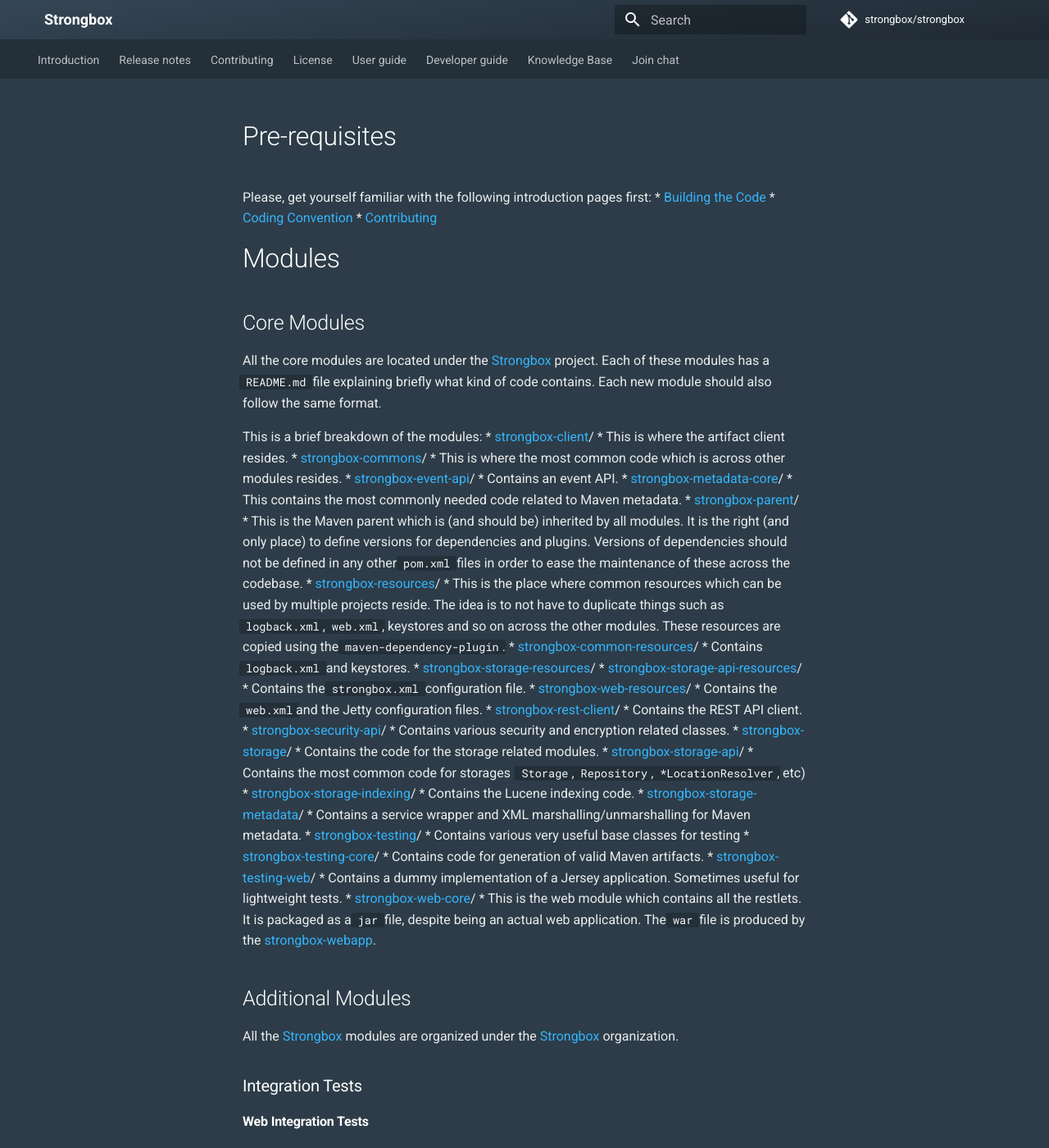
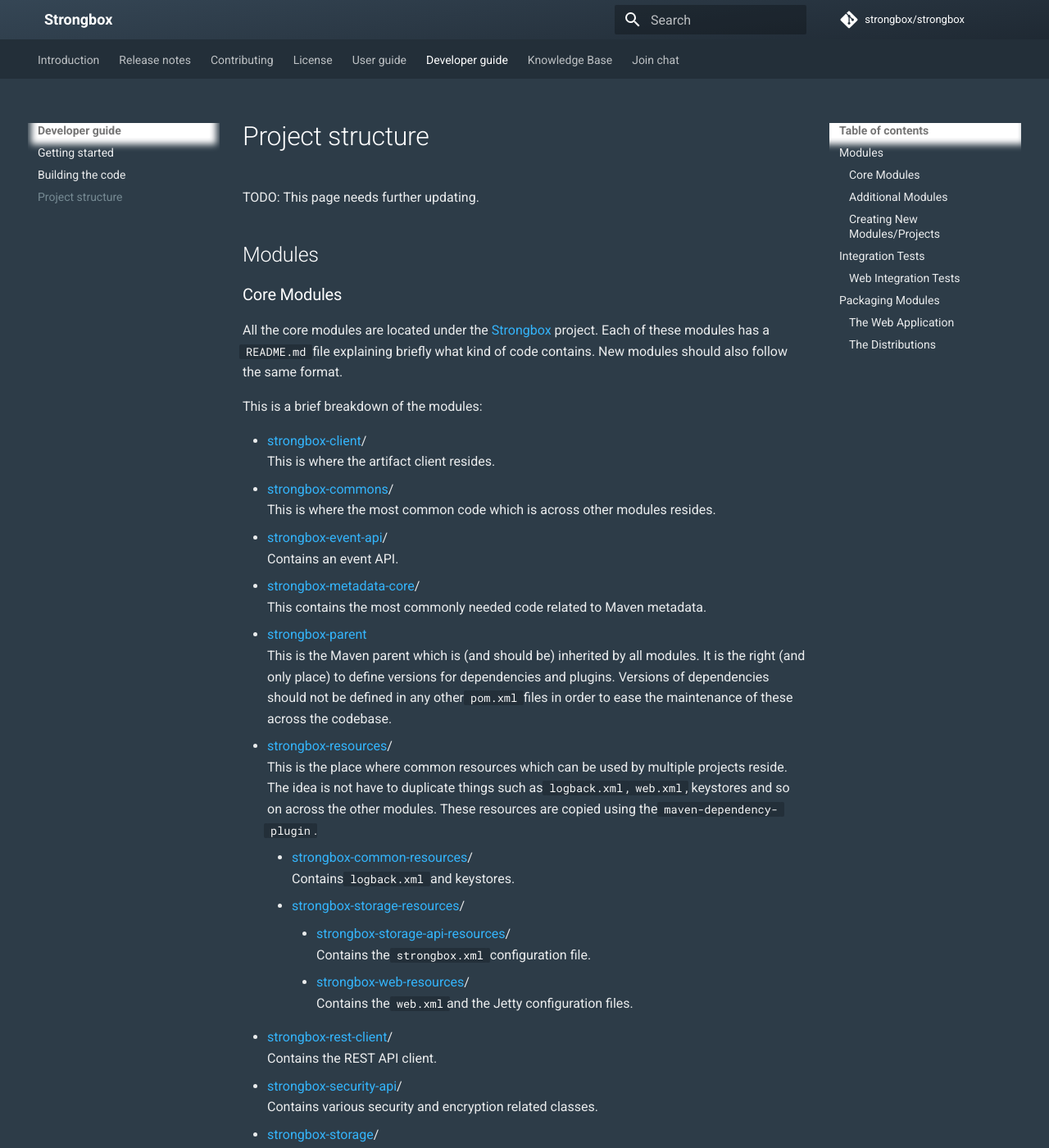
Before and after one commit to strongbox/strongbox-docs, an MkDocs documentation site: the page built from docs/developer-guide/project-structure.md, in a window 1280 px wide and 1400 px high. Shown: the whole window at 82% size. Built offline with MkDocs 1.6.1 and Material for MkDocs 9.7.7, drawn with Linux system fonts in a browser that asks for light colours; comment, search, counter and statistics services are not loaded; some of the changed text lies outside the part shown.

Commit message:
developer-guide: Updating project-structure.md.

```diff
--- a/docs/developer-guide/project-structure.md
+++ b/docs/developer-guide/project-structure.md
@@ -1,86 +1,125 @@
-# Pre-requisites
-Please, get yourself familiar with the following introduction pages first:
-* [Building the Code](https://github.com/strongbox/strongbox/wiki/Building-the-code)
-* [Coding Convention](https://github.com/strongbox/strongbox/wiki/Coding-Convention)
-* [Contributing](https://github.com/strongbox/strongbox/blob/master/CONTRIBUTING.md)
+# Project structure
 
-# Modules
+TODO: This page needs further updating.
 
-## Core Modules
+## Modules
 
-All the core modules are located under the [Strongbox](https://github.com/strongbox/strongbox) project. Each of these modules has a `README.md` file explaining briefly what kind of code contains. Each new module should also follow the same format.
+### Core Modules
+
+All the core modules are located under the [Strongbox] project.
+Each of these modules has a `README.md` file explaining briefly what kind of code contains.
+New modules should also follow the same format.
 
 This is a brief breakdown of the modules:
-* [strongbox-client](https://github.com/strongbox/strongbox/tree/master/strongbox-client)/
- * This is where the artifact client resides.
-* [strongbox-commons](https://github.com/strongbox/strongbox/tree/master/strongbox-commons)/
- * This is where the most common code which is across other modules resides.
-* [strongbox-event-api](https://github.com/strongbox/strongbox/tree/master/strongbox-event-api)/
- * Contains an event API.
-* [strongbox-metadata-core](https://github.com/strongbox/strongbox/tree/master/strongbox-metadata-core)/
- * This contains the most commonly needed code related to Maven metadata.
-* [strongbox-parent](https://github.com/strongbox/strongbox/tree/master/strongbox-parent)/
- * This is the Maven parent which is (and should be) inherited by all modules. It is the right (and only place) to define versions for dependencies and plugins. Versions of dependencies should not be defined in any other `pom.xml` files in order to ease the maintenance of these across the codebase.
-* [strongbox-resources](https://github.com/strongbox/strongbox/tree/master/strongbox-resources)/
-  * This is the place where common resources which can be used by multiple projects reside. The idea is to not have to duplicate things such as `logback.xml`, `web.xml`, keystores and so on across the other modules. These resources are copied using the `maven-dependency-plugin`.
-    * [strongbox-common-resources](https://github.com/strongbox/strongbox/tree/master/strongbox-resources/strongbox-common-resources)/
-      * Contains `logback.xml` and keystores.
-    * [strongbox-storage-resources](https://github.com/strongbox/strongbox/tree/master/strongbox-resources/strongbox-storage-resources)/
-      * [strongbox-storage-api-resources](https://github.com/strongbox/strongbox/tree/master/strongbox-resources/strongbox-storage-resources/strongbox-storage-api-resources)/
-        * Contains the `strongbox.xml` configuration file.
-      * [strongbox-web-resources](https://github.com/strongbox/strongbox/tree/master/strongbox-resources/strongbox-web-resources)/
-        * Contains the `web.xml`and the Jetty configuration files.
-* [strongbox-rest-client](https://github.com/strongbox/strongbox/tree/master/strongbox-rest-client)/
-  * Contains the REST API client.
-* [strongbox-security-api](https://github.com/strongbox/strongbox/tree/master/strongbox-security-api)/
-  * Contains various security and encryption related classes.
-* [strongbox-storage](https://github.com/strongbox/strongbox/tree/master/strongbox-storage)/
-  * Contains the code for the storage related modules.
-    * [strongbox-storage-api](https://github.com/strongbox/strongbox/tree/master/strongbox-storage/strongbox-storage-api)/
-      * Contains the most common code for storages (`Storage`, `Repository`, `*LocationResolver`, etc)
-    * [strongbox-storage-indexing](https://github.com/strongbox/strongbox/tree/master/strongbox-storage/strongbox-storage-indexing)/
-      * Contains the Lucene indexing code.
-    * [strongbox-storage-metadata](https://github.com/strongbox/strongbox/tree/master/strongbox-storage/strongbox-storage-metadata)/
-      * Contains a service wrapper and XML marshalling/unmarshalling for Maven metadata.
-* [strongbox-testing](https://github.com/strongbox/strongbox/tree/master/strongbox-testing)/
-  * Contains various very useful base classes for testing
-    * [strongbox-testing-core](https://github.com/strongbox/strongbox/tree/master/strongbox-testing/strongbox-testing-core)/
-      * Contains code for generation of valid Maven artifacts.
-    * [strongbox-testing-web](https://github.com/strongbox/strongbox/tree/master/strongbox-testing/strongbox-testing-web)/
-      * Contains a dummy implementation of a Jersey application. Sometimes useful for lightweight tests.
-* [strongbox-web-core](https://github.com/strongbox/strongbox/tree/master/strongbox-web-core)/
-  * This is the web module which contains all the restlets. It is packaged as a `jar` file, despite being an actual web application. The `war` file is produced by the [strongbox-webapp](https://github.com/strongbox/strongbox-webapp).
 
-## Additional Modules
+* [strongbox-client]/
+    This is where the artifact client resides.
+* [strongbox-commons]/
+    This is where the most common code which is across other modules resides.
+* [strongbox-event-api]/
+    Contains an event API.
+* [strongbox-metadata-core]/
+    This contains the most commonly needed code related to Maven metadata.
+* [strongbox-parent]
+    This is the Maven parent which is (and should be) inherited by all modules. It is the right (and only place)
+    to define versions for dependencies and plugins. Versions of dependencies should not be defined in any other
+    `pom.xml` files in order to ease the maintenance of these across the codebase.
+* [strongbox-resources]/
+    This is the place where common resources which can be used by multiple projects reside. The idea is not have to duplicate
+    things such as `logback.xml`, `web.xml`, keystores and so on across the other modules. These resources are
+    copied using the `maven-dependency-plugin`.
+    * [strongbox-common-resources]/
+        Contains `logback.xml` and keystores.
+    * [strongbox-storage-resources]/
+        * [strongbox-storage-api-resources]/
+            Contains the `strongbox.xml` configuration file.
+        * [strongbox-web-resources]/
+            Contains the `web.xml`and the Jetty configuration files.
+* [strongbox-rest-client]/
+    Contains the REST API client.
+* [strongbox-security-api]/
+    Contains various security and encryption related classes.
+* [strongbox-storage]/
+    Contains the code for the storage related modules.
+    * [strongbox-storage-api]/
+        Contains the most common code for storages (`Storage`, `Repository`, `*LocationResolver`, etc)
+    * [strongbox-storage-indexing]/
+        Contains the Lucene indexing code.
+    * [strongbox-storage-metadata]/
+        Contains a service wrapper and XML marshalling/unmarshalling for Maven metadata.
+* [strongbox-testing]/
+    Contains various very useful base classes for testing
+    * [strongbox-testing-core]/
+        Contains code for generation of valid Maven artifacts.
+    * [strongbox-testing-web]/
+        Contains a dummy implementation of a Jersey application. Sometimes useful for lightweight tests.
+* [strongbox-web-core]/
+    This is the web module which contains all the controllers.
 
-All the [Strongbox](https://github.com/strongbox/strongbox) modules are organized under the [Strongbox](https://github.com/strongbox) organization.
+### Additional Modules
 
-### Integration Tests
+All the [Strongbox] modules are organized under the [Strongbox organization].
 
-#### Web Integration Tests
+### Creating New Modules/Projects
 
-The web integration tests are located in the [strongbox-web-integration-tests](https://github.com/strongbox/strongbox-web-integration-tests) project. They are using the [maven-invoker-plugin](http://maven.apache.org/plugins/maven-invoker-plugin/) to execute various tests against a Strongbox instance which is started for this purpose. These tests start Maven processes via the [maven-invoker-plugin](http://maven.apache.org/plugins/maven-invoker-plugin/) and are literally mimicking Maven behaviour. The outcome of the tests is validated using Groovy scripts.
+* Each new modules needs to extend the `strongbox-parent`, from where it should be extending the dependencies and the
+  configuration for Maven plugins. Modules should not contain any artifact or plugin versions.
 
-### Packaging Modules
+* All modules need to have a `README.md` file describing in brief what the module is and give brief pointers
+  on what classes and tests are of primary interest.
+
+* Each project in the [Strongbox organization] needs to have a copy of the [LICENSE] file.
+
+---
+
+## Integration Tests
+
+### Web Integration Tests
+
+The web integration tests are located in the [strongbox-web-integration-tests] project.
+They are using the [maven-invoker-plugin] to execute various tests
+against a Strongbox instance which is started for this purpose. These tests start Maven processes via the [maven-invoker-plugin]
+and are literally mimicking Maven behaviour. The outcome of the tests is validated using Groovy scripts.
+
+## Packaging Modules
 
 For a much more lightweight build the modules which carry out the actual packaging into assemblies and distributions, these have been extracted into separate projects under the organization.
 
-#### The Web Application
+### The Web Application
 
 The web application is located in the [strongbox-webapp](https://github.com/strongbox/strongbox-webapp) project.
 
-#### The Distributions
+### The Distributions
 
 The [strongbox-assembly](https://github.com/strongbox/strongbox-assembly) project produces the final binary distributions which are then made public under the [releases](https://github.com/strongbox/strongbox-assembly/releases) section.
 
-# Creating New Modules/Projects
+# See Also
+* Writing Tests (TODO: add links)
+* REST API (TODO: add links)
 
-* Each new modules needs to extend the `strongbox-parent`, from where it should be extending the dependencies and the configuration for Maven plugins. Modules should not contain any artifact or plugin versions.
+[Strongbox]: https://github.com/strongbox/strongbox
+[Strongbox organization]: https://github.com/strongbox
+[strongbox-client]: https://github.com/strongbox/strongbox/tree/master/strongbox-client
+[strongbox-commons]: https://github.com/strongbox/strongbox/tree/master/strongbox-commons
+[strongbox-common-resources]: https://github.com/strongbox/strongbox/tree/master/strongbox-resources/strongbox-common-resources
+[strongbox-event-api]: https://github.com/strongbox/strongbox/tree/master/strongbox-event-api
+[strongbox-metadata-core]: https://github.com/strongbox/strongbox/tree/master/strongbox-metadata-core
+[strongbox-parent]: https://github.com/strongbox/strongbox-parent/tree/master
+[strongbox-resources]: https://github.com/strongbox/strongbox/tree/master/strongbox-resources
+[strongbox-rest-client]: https://github.com/strongbox/strongbox/tree/master/strongbox-rest-client
+[strongbox-security-api]: https://github.com/strongbox/strongbox/tree/master/strongbox-security-api
+[strongbox-storage]: https://github.com/strongbox/strongbox/tree/master/strongbox-storage
+[strongbox-storage-api]: https://github.com/strongbox/strongbox/tree/master/strongbox-storage/strongbox-storage-api
+[strongbox-storage-api-resources]: https://github.com/strongbox/strongbox/tree/master/strongbox-resources/strongbox-storage-resources/strongbox-storage-api-resources
+[strongbox-storage-indexing]: https://github.com/strongbox/strongbox/tree/master/strongbox-storage/strongbox-storage-indexing
+[strongbox-storage-metadata]: https://github.com/strongbox/strongbox/tree/master/strongbox-storage/strongbox-storage-metadata
+[strongbox-storage-resources]: https://github.com/strongbox/strongbox/tree/master/strongbox-resources/strongbox-storage-resources
+[strongbox-testing]: https://github.com/strongbox/strongbox/tree/master/strongbox-testing
+[strongbox-testing-core]: https://github.com/strongbox/strongbox/tree/master/strongbox-testing/strongbox-testing-core
+[strongbox-testing-web]: https://github.com/strongbox/strongbox/tree/master/strongbox-testing/strongbox-testing-web
+[strongbox-web-core]: https://github.com/strongbox/strongbox/tree/master/strongbox-web-core
+[strongbox-web-integration-tests]: https://github.com/strongbox/strongbox-web-integration-tests
+[strongbox-web-resources]: https://github.com/strongbox/strongbox/tree/master/strongbox-resources/strongbox-web-resources
+[LICENSE]: https://github.com/strongbox/strongbox/blob/master/LICENSE
 
-* All modules need to have a README.md file describing in brief what the module is and give brief pointers on what classes and tests are of primary interest.
-
-* Each project in the [Strongbox](https://github.com/strongbox/) organization needs to have a copy of the [LICENSE.md](https://github.com/strongbox/strongbox/blob/master/LICENSE) file.
-
-# See Also
-* [Writing Tests](https://github.com/strongbox/strongbox/wiki/Writing-Tests)
-* [REST API](https://github.com/strongbox/strongbox/wiki/REST-API)
+[maven-invoker-plugin]: http://maven.apache.org/plugins/maven-invoker-plugin/
--- a/mkdocs.yml
+++ b/mkdocs.yml
@@ -78,6 +78,7 @@
   - Developer guide:
     - Getting started: developer-guide/getting-started.md
     - Building the code: developer-guide/building-the-code.md
+    - Project structure: developer-guide/project-structure.md
   - Knowledge Base:
       - Repositories: knowledge-base/repositories.md
       - Storages: knowledge-base/storages.md
```
